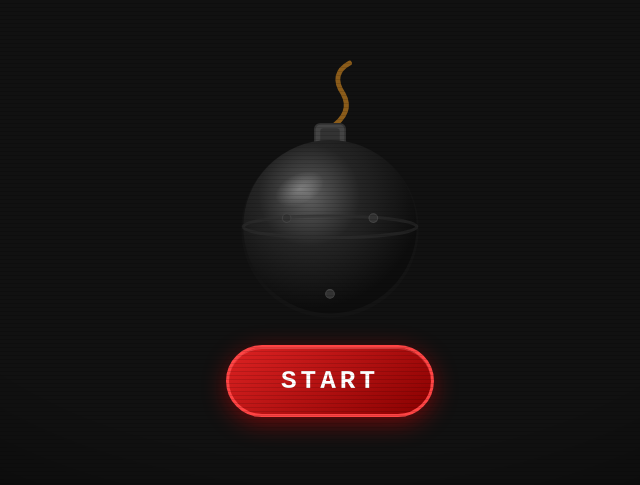
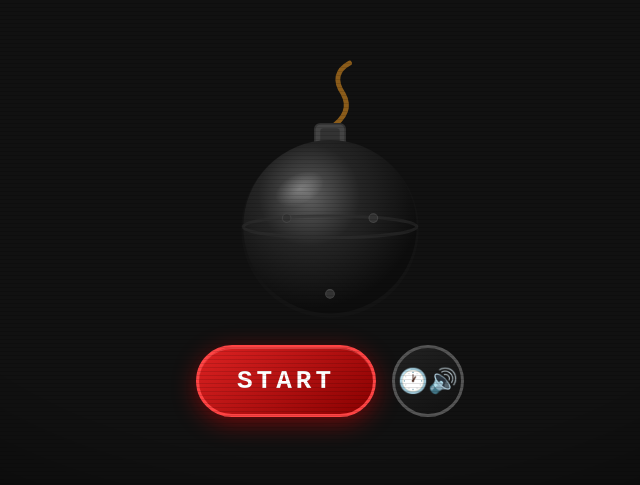
Before and after one commit to frank-kohler/frank-kohler.github.io, a plain HTML site: page html/bombe.html in a window 1280 px wide. Shown: the part 221-706 px from the top of the page, without its empty margins (310-950 px from the left). Drawn offline with Linux system fonts and the light colour scheme.

Commit message:
mute button

```diff
--- a/html/bombe.html
+++ b/html/bombe.html
@@ -136,13 +136,46 @@
     /* ── Status Text ─────────────────────────────────── */
     #status { display: none; }
 
+    /* ── Button Row ─────────────────────────────────── */
+    #btn-row {
+      display: flex;
+      align-items: center;
+      gap: 16px;
+    }
+
+    /* ── Mute Button ────────────────────────────────── */
+    #mute-btn {
+      background: linear-gradient(145deg, #222, #111);
+      border: 3px solid #555;
+      border-radius: 60px;
+      width: 72px;
+      height: 72px;
+      cursor: pointer;
+      color: #aaa;
+      font-size: 24px;
+      display: flex;
+      align-items: center;
+      justify-content: center;
+      transition: border-color 0.2s, color 0.2s;
+      -webkit-tap-highlight-color: transparent;
+      touch-action: manipulation;
+    }
+    #mute-btn:active {
+      transform: scale(0.94);
+    }
+    #mute-btn.muted {
+      border-color: #ff4444;
+      color: #ff4444;
+    }
+
     /* ── Start Button ────────────────────────────────── */
     #start-btn {
       background: linear-gradient(145deg, #dd2222, #880000);
       color: #fff;
       border: 3px solid #ff4444;
       border-radius: 60px;
-      padding: 18px 52px;
+      padding: 18px 0;
+      text-align: center;
       font-family: 'Courier New', monospace;
       font-size: clamp(18px, 5vw, 26px);
       font-weight: 900;
@@ -150,7 +183,7 @@
       cursor: pointer;
       box-shadow: 0 6px 24px #ff000066, inset 0 1px 0 #ff888855;
       transition: transform 0.1s, box-shadow 0.1s;
-      min-width: 180px;
+      width: 180px;
       -webkit-tap-highlight-color: transparent;
       touch-action: manipulation;
     }
@@ -289,7 +322,10 @@
 
   <div id="status">Drücke START um die Bombe zu zünden!</div>
 
-  <button id="start-btn" onclick="handleBtn()">START</button>
+  <div id="btn-row">
+    <button id="start-btn" onclick="handleBtn()">START</button>
+    <button id="mute-btn" onclick="toggleMute()" title="Ticken stumm schalten">🕐🔊</button>
+  </div>
 
 </div>
 
@@ -304,6 +340,7 @@
   let countdownTimer = null;
   let tickTimer      = null;
   let remaining      = 0;
+  let tickMuted      = false;
 
   // ─── Audio Context (lazy, created on user gesture) ──
   function getAudio() {
@@ -316,6 +353,7 @@
 
   // ─── Tick sound ─────────────────────────────────────
   function playTick() {
+    if (tickMuted) return;
     const ctx = getAudio();
     const now = ctx.currentTime;
 
@@ -412,6 +450,15 @@
   function getBombWrap()   { return document.getElementById('bomb-wrap'); }
   function getTimerEl()    { return document.getElementById('timer'); }
   function getStartBtn()   { return document.getElementById('start-btn'); }
+  function getMuteBtn()    { return document.getElementById('mute-btn'); }
+
+  // ─── Toggle tick mute ────────────────────────────────
+  function toggleMute() {
+    tickMuted = !tickMuted;
+    const btn = getMuteBtn();
+    btn.textContent = tickMuted ? '🕐🔇' : '🕐🔊';
+    btn.classList.toggle('muted', tickMuted);
+  }
 
   // ─── Toggle timer visibility on bomb click ───────────
   function toggleTimer() {
```
